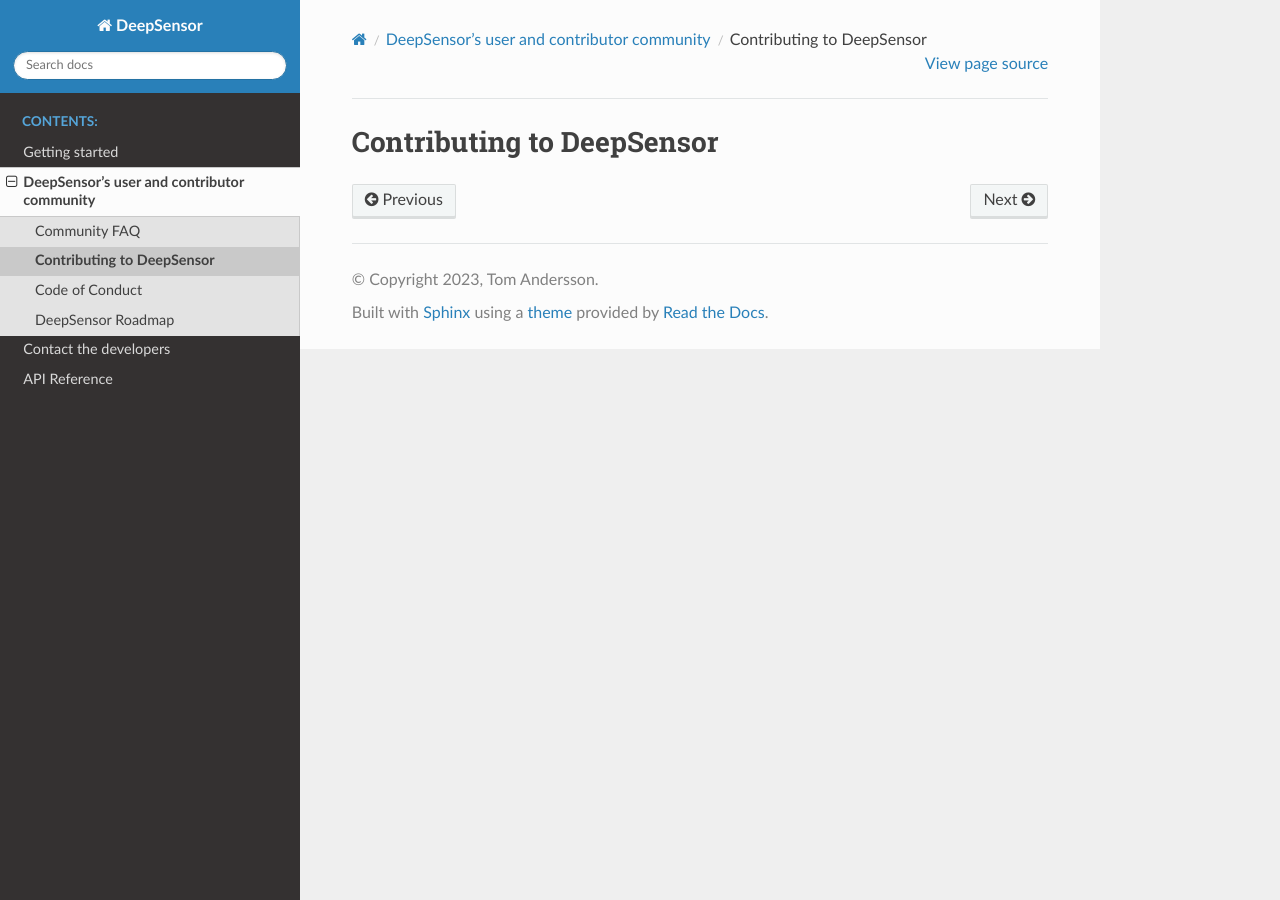
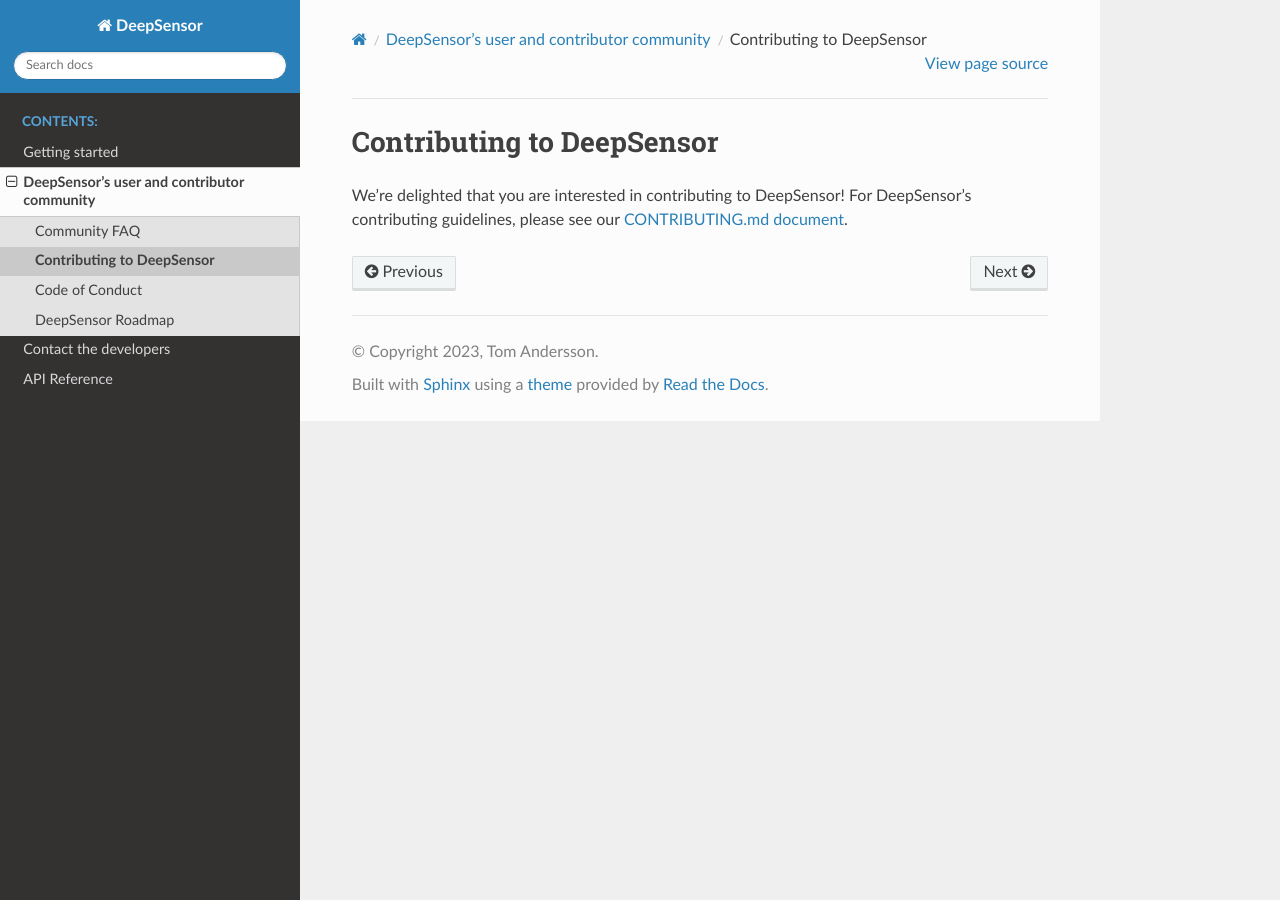
Before and after one commit to alan-turing-institute/deepsensor, a Sphinx documentation site: the page built from docs/community/contributing.rst, in a window 1280 px wide. Built offline with Sphinx 7.4.7 and the Read the Docs theme 2.0.0, drawn with Linux system fonts in a browser that asks for light colours.

Commit message:
Link to contributing guide

```diff
--- a/docs/community/contributing.rst
+++ b/docs/community/contributing.rst
@@ -2,5 +2,5 @@
 Contributing to DeepSensor
 ==========================
 
-..
-    TODO: write a intro to contributing to DeepSensor/mirror the CONTRIBUTE.md document?
+We're delighted that you are interested in contributing to DeepSensor!
+For DeepSensor's contributing guidelines, please see our `CONTRIBUTING.md document <https://github.com/tom-andersson/deepsensor/blob/main/CONTRIBUTING.md>`_.
```
